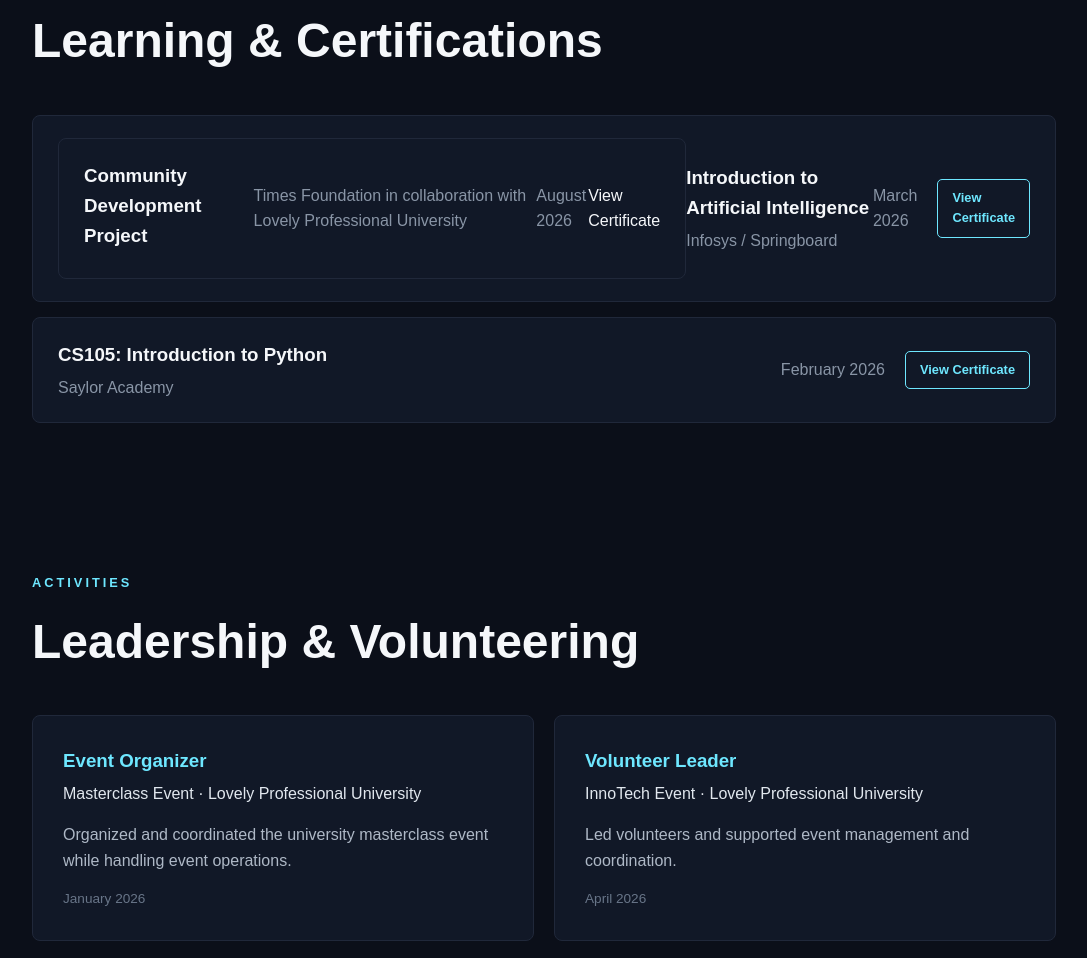
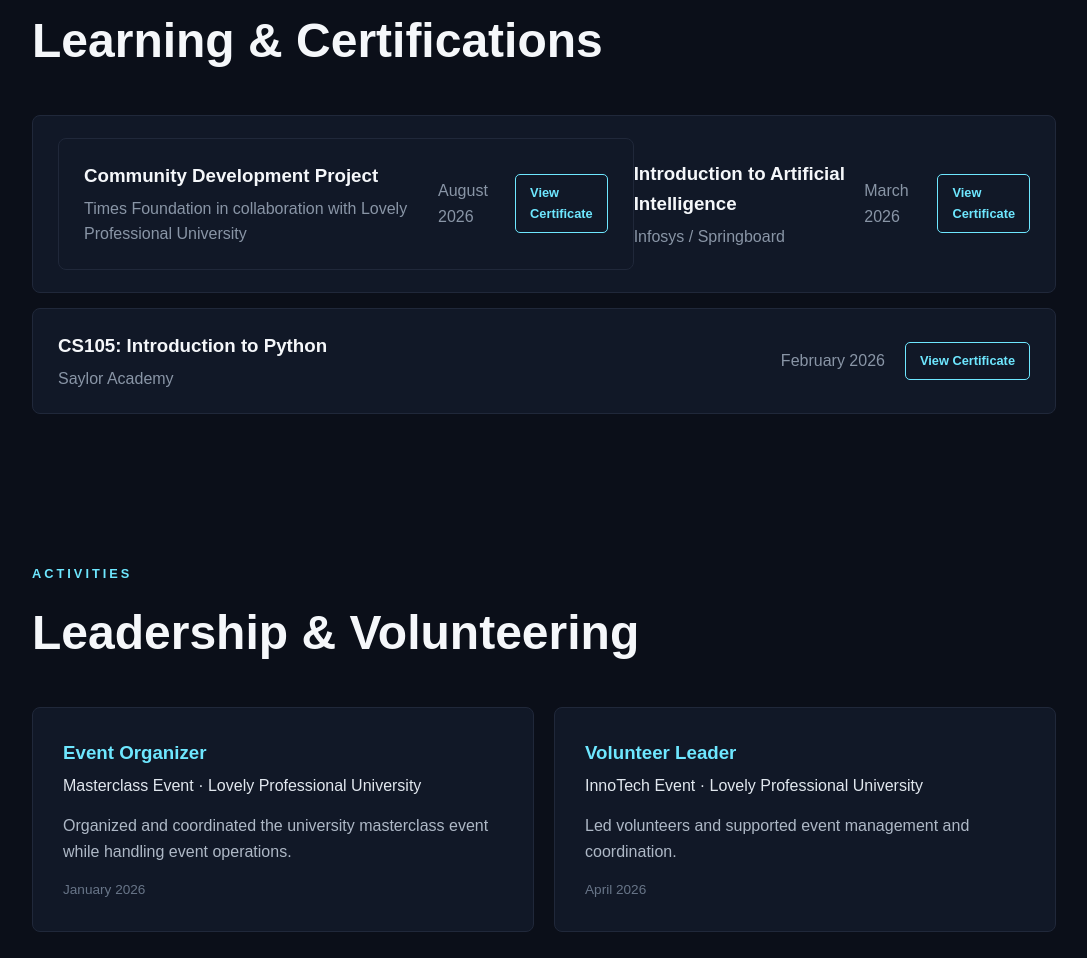
Before and after one commit to aryanmor976-cmd/aryanmor976-cmd.github.io, a plain HTML site: page index.html in a window 1280 px wide. Shown: the part 2794-3752 px from the top of the page, without its empty margins (96-1183 px from the left). Drawn offline with Linux system fonts and the light colour scheme.

Commit message:
Fix CDP certificate layout

```diff
--- a/index.html
+++ b/index.html
@@ -298,11 +298,23 @@
             <div class="certificate-card">
 
     <div class="certificate-card">
-    <h3>Community Development Project</h3>
-    <p>Times Foundation in collaboration with Lovely Professional University</p>
-    <span>August 2026</span>
-    <a href="CDP_Certificate.pdf" target="_blank">View Certificate</a>
+
+    <div>
+        <h3>Community Development Project</h3>
+        <p>Times Foundation in collaboration with Lovely Professional University</p>
     </div>
+
+    <div class="certificate-right">
+        <span>August 2026</span>
+
+        <a href="CDP_Certificate.pdf"
+           target="_blank"
+           class="certificate-btn">
+            View Certificate
+        </a>
+    </div>
+
+</div>
 
     <div>
         <h3>Introduction to Artificial Intelligence</h3>
```
